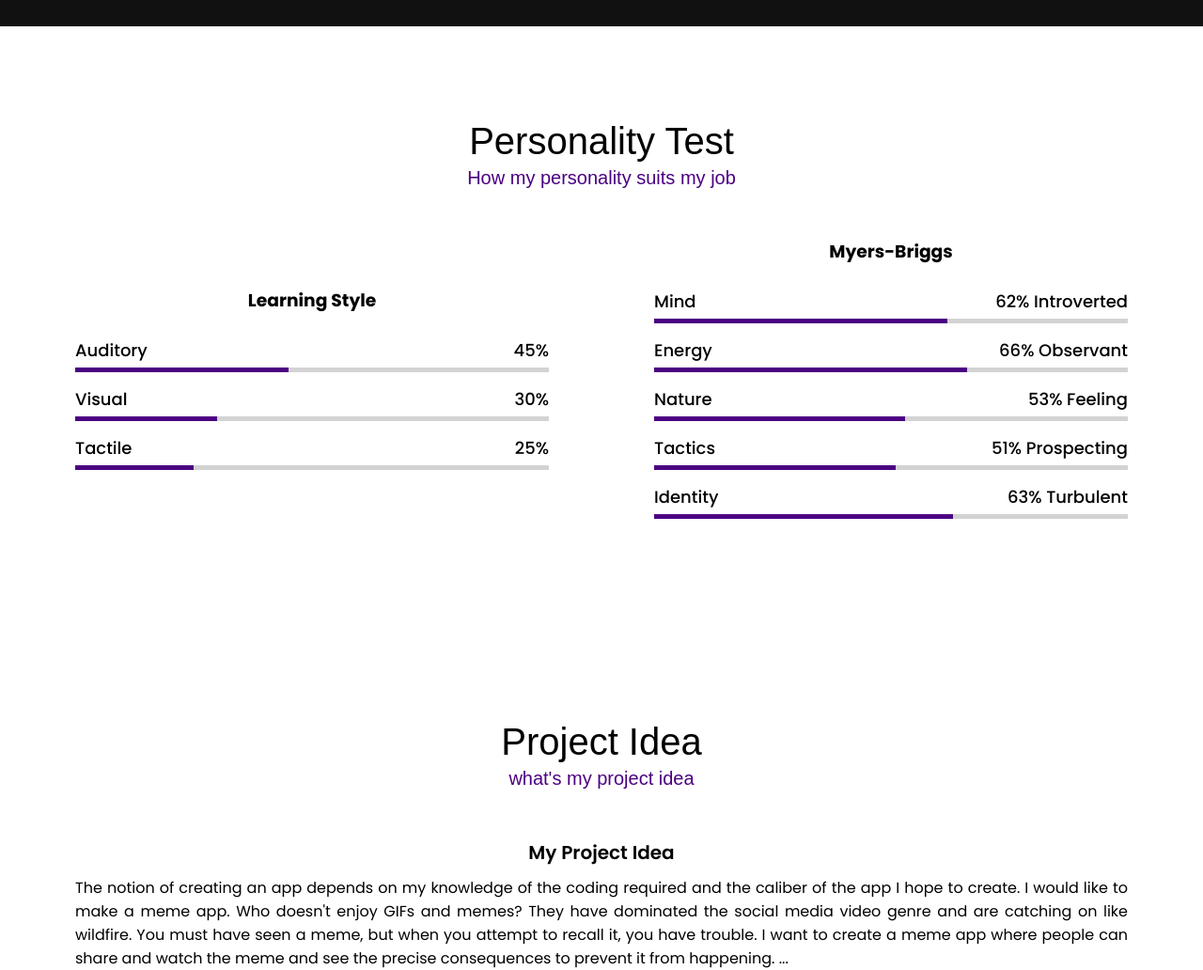
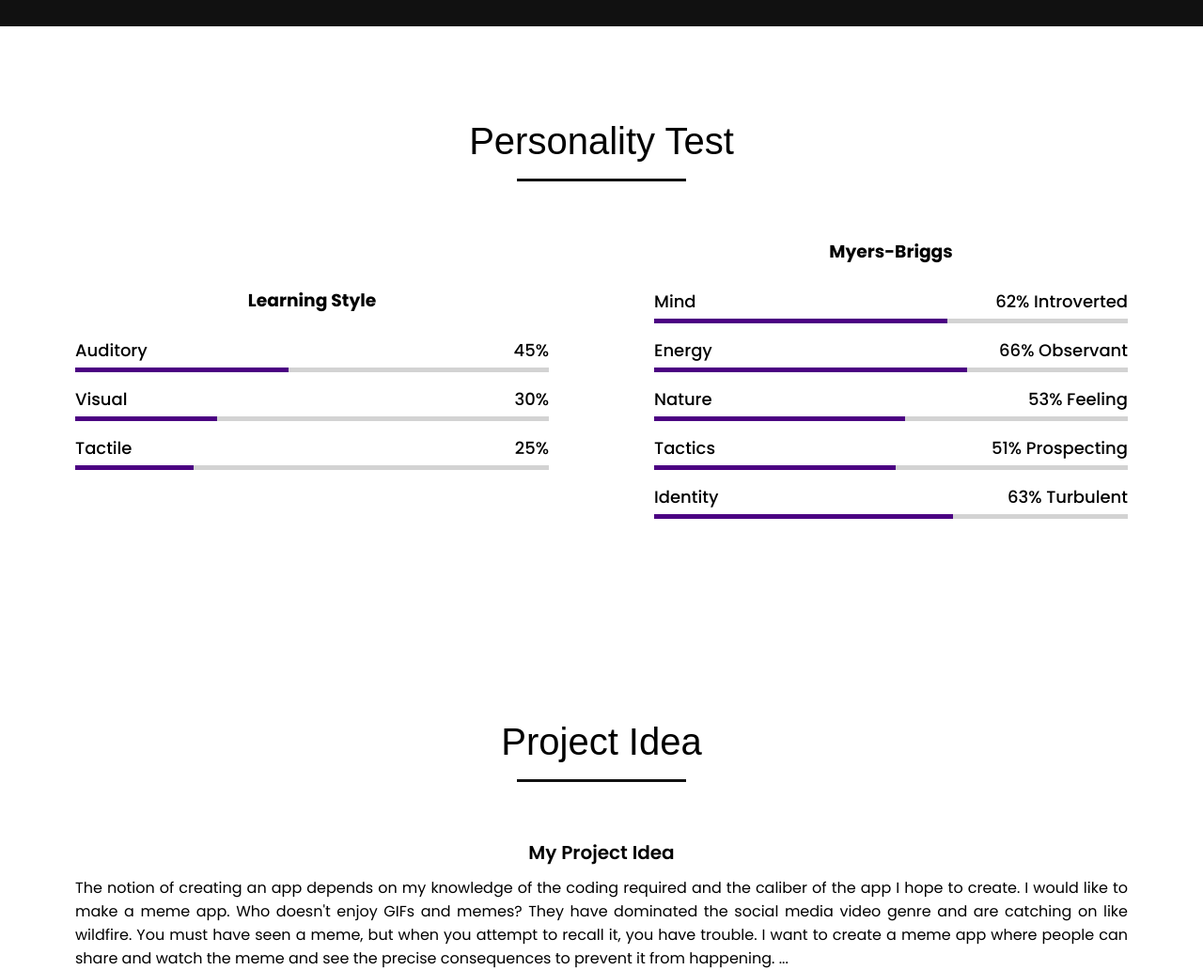
Before and after one commit to s3980993/jobaer_portfolio, a plain HTML site: page index.html in a window 1280 px wide. Shown: the part 2160-3192 px from the top of the page at 94% size. Drawn offline with nearby package versions, Linux system fonts and the light colour scheme.

Commit message:
Update portfolio_style.css

```diff
--- a/portfolio_style.css
+++ b/portfolio_style.css
@@ -270,7 +270,6 @@
 .interests .title::after,
 .contact .title::after{
     background: #111;
-    content: "My Field of Interests";
 }
 .interests .interest-content .card{
     width: calc(33% - 20px);
@@ -308,10 +307,6 @@
 }
 
 /* personality section styling */
-
-.personality .title::after{
-    content: "How my personality suits my job";
-}
 .personality .personality-content .column{
     width: 45%;
 }
@@ -400,9 +395,6 @@
 
 
 /* project section styling */
-.project .title::after{
-    content: "what's my project idea";
-}
 .project .project-content .left{
     width: 100%;
 }
```
